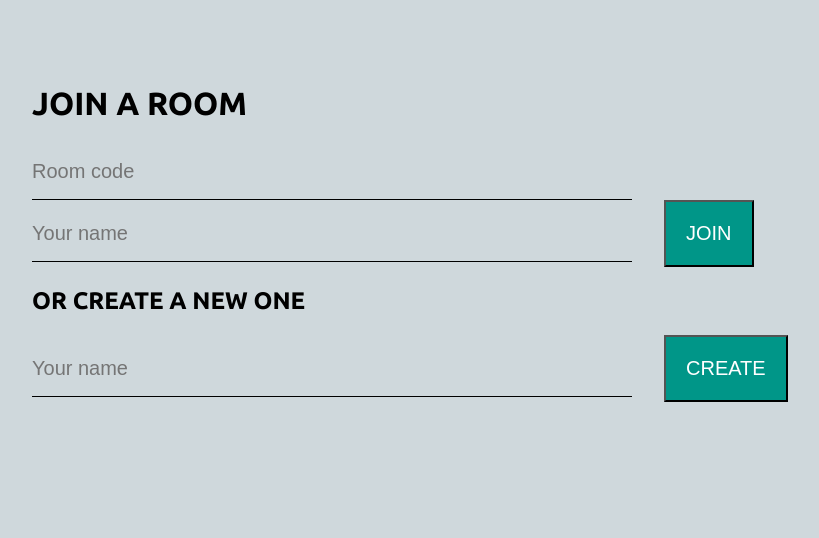
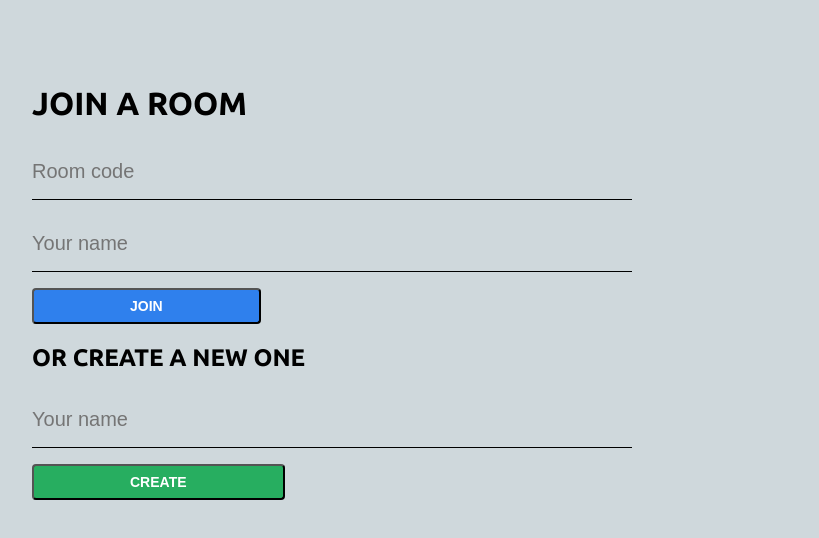
Before and after one commit to davidpn11/minimal-solo, a React (Create React App) app: page / in a window 1280 px wide. Shown: the top 538 px of the page, without its empty margins (32-851 px from the left). Built offline with nearby package versions, Linux system fonts and the light colour scheme.

Commit message:
Added simple button, changed the lobby button to use it

```diff
--- /dev/null
+++ b/src/components/Button/index.tsx
@@ -0,0 +1,15 @@
+import React from "react";
+import { ButtonVariant, ButtonWrapper } from "./style";
+
+type Props = {
+  children: React.ReactNode;
+  variant: ButtonVariant;
+};
+
+export function Button(props: Props) {
+  return <ButtonWrapper {...props}>{props.children}</ButtonWrapper>;
+}
+
+Button.defaultProps = {
+  variant: "primary",
+};
--- /dev/null
+++ b/src/components/Button/style.ts
@@ -0,0 +1,23 @@
+import styled from "styled-components";
+
+export type ButtonVariant = "primary" | "secondary";
+type ButtonWrapperProps = { variant: ButtonVariant };
+
+export const ButtonWrapper = styled.button<ButtonWrapperProps>`
+  align-items: center;
+  background: ${(props) =>
+    props.variant === "primary"
+      ? props.theme.backgrounds.primaryButton
+      : props.theme.backgrounds.secondaryButton};
+  border-radius: ${({ theme }) => theme.radius.small}px;
+  color: ${(props) => props.theme.colors.white};
+  display: flex;
+  font-size: 14px;
+  font-weight: bold;
+  line-height: 16px;
+  text-align: center;
+  text-transform: uppercase;
+  padding: ${({ theme }) =>
+    `${theme.spacing.base}px ${theme.spacing.highest}px`};
+  outline: none;
+`;
--- a/src/theme.ts
+++ b/src/theme.ts
@@ -19,7 +19,7 @@ export const COLORS = {
   yellowShadow: "#F0C02E",
   white: "#FFFFFF",
   border: "#F0EFF0",
-} as const;
+};
 
 export const GRADIENTS = {
   blackGradient: `linear-gradient(${GRADIENT_ROTATION}, ${COLORS.blackBase} 0%, ${COLORS.blackLight} 100%)`,
@@ -29,7 +29,7 @@ export const GRADIENTS = {
   redGradient: `linear-gradient(${GRADIENT_ROTATION}, ${COLORS.redBase} 0%, ${COLORS.redLight} 100%)`,
   whiteGradient: `linear-gradient(${GRADIENT_ROTATION}, ${COLORS.border} 0%, ${COLORS.white} 100%)`,
   yellowGradient: `linear-gradient(${GRADIENT_ROTATION}, ${COLORS.yellowBase} 0%, ${COLORS.yellowLight} 100%)`,
-} as const;
+};
 
 export const THEME = {
   backgrounds: {
@@ -41,8 +41,8 @@ export const THEME = {
     winner: GRADIENTS.greenGradient,
     closest: GRADIENTS.blueGradient,
     others: COLORS.white,
-    primaryButton: GRADIENTS.blueGradient,
-    secondaryButton: GRADIENTS.greenGradient,
+    primaryButton: COLORS.blueBase,
+    secondaryButton: COLORS.greenBase,
   },
   playingCards: {
     back: GRADIENTS.blackestGradient,
@@ -70,6 +70,6 @@ export const THEME = {
     base: 8,
     board: 16,
   },
-} as const;
+};
 
 export type MinimalSoloTheme = typeof THEME;
--- a/src/views/Lobby/index.tsx
+++ b/src/views/Lobby/index.tsx
@@ -1,6 +1,7 @@
 import React, { useState } from "react";
-import { RoomSelectWrapper, Title, RoomInput, SubmitRoom } from "./styles";
+import { RoomSelectWrapper, Title, RoomInput } from "./styles";
 import { requestCreateSession } from "../../api/db/session";
+import { Button } from "../../components/Button";
 
 export default function Lobby() {
   const [name, setName] = useState("");
@@ -16,10 +17,10 @@ export default function Lobby() {
       <Title>JOIN A ROOM</Title>
       <RoomInput placeholder="Room code" value={code} onChange={changeCode} />
       <RoomInput placeholder="Your name" value={name} onChange={changeName} />
-      <SubmitRoom>JOIN</SubmitRoom>
+      <Button>JOIN</Button>
       <h2>OR CREATE A NEW ONE</h2>
       <RoomInput placeholder="Your name" value={name} onChange={changeName} />
-      <SubmitRoom>CREATE</SubmitRoom>
+      <Button variant="secondary">CREATE</Button>
     </RoomSelectWrapper>
   );
 }
--- a/src/views/Lobby/styles.ts
+++ b/src/views/Lobby/styles.ts
@@ -1,7 +1,7 @@
-import styled from 'styled-components';
+import styled from "styled-components";
 
 export const RoomSelectWrapper = styled.div`
-    background: #CFD8DC;
+  background: #cfd8dc;
   padding: 4rem;
   height: 100vh;
 `;
@@ -13,16 +13,10 @@ export const RoomInput = styled.input`
   font-size: 20px;
   padding: 1rem 0;
   min-width: 600px;
-`
-
-export const SubmitRoom = styled.button`
-background: #009688;
-color: #fff;
-padding: 20px;
-font-size: 20px;
-margin-left: 2rem;
-`
+  margin-right: 16px;
+  margin-bottom: 16px;
+`;
 
 export const Title = styled.h1`
-    padding: 0
+  padding: 0;
 `;
```
Lines whose indentation alone changed are shown as unchanged.
